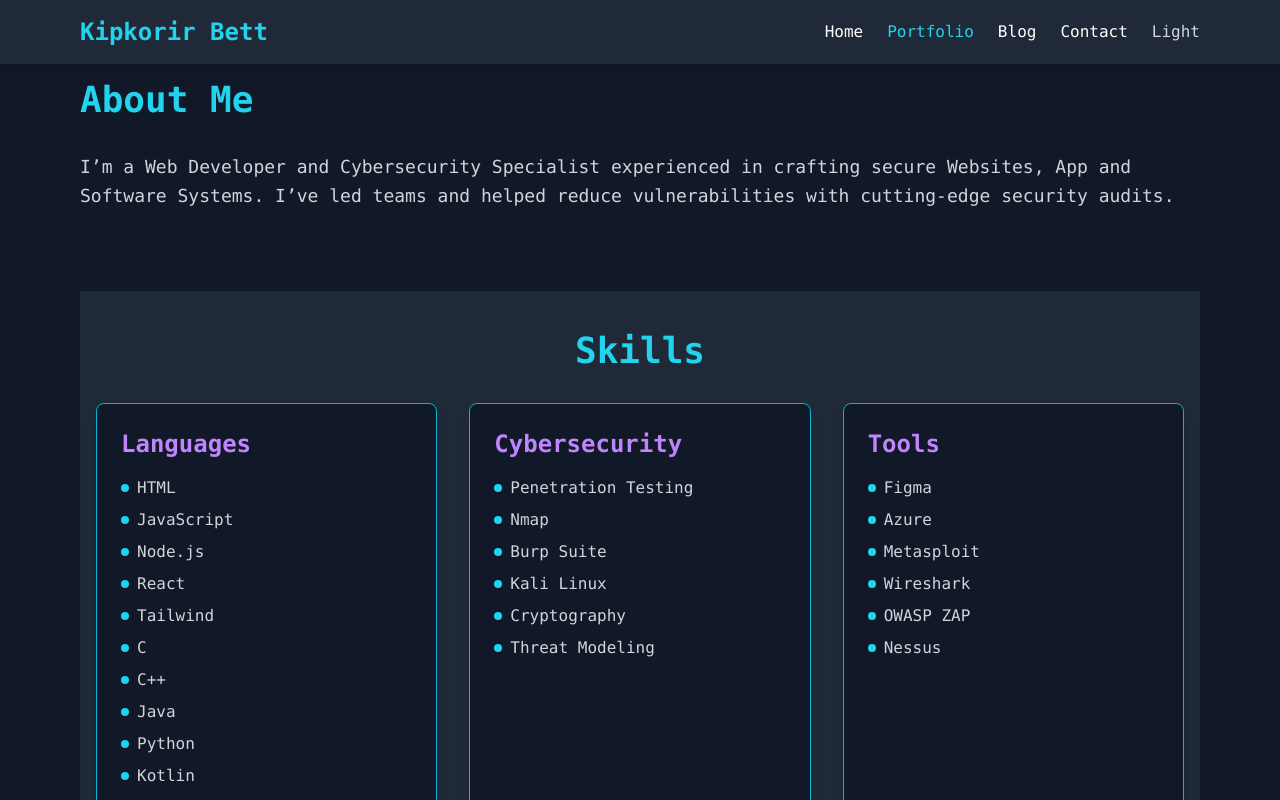
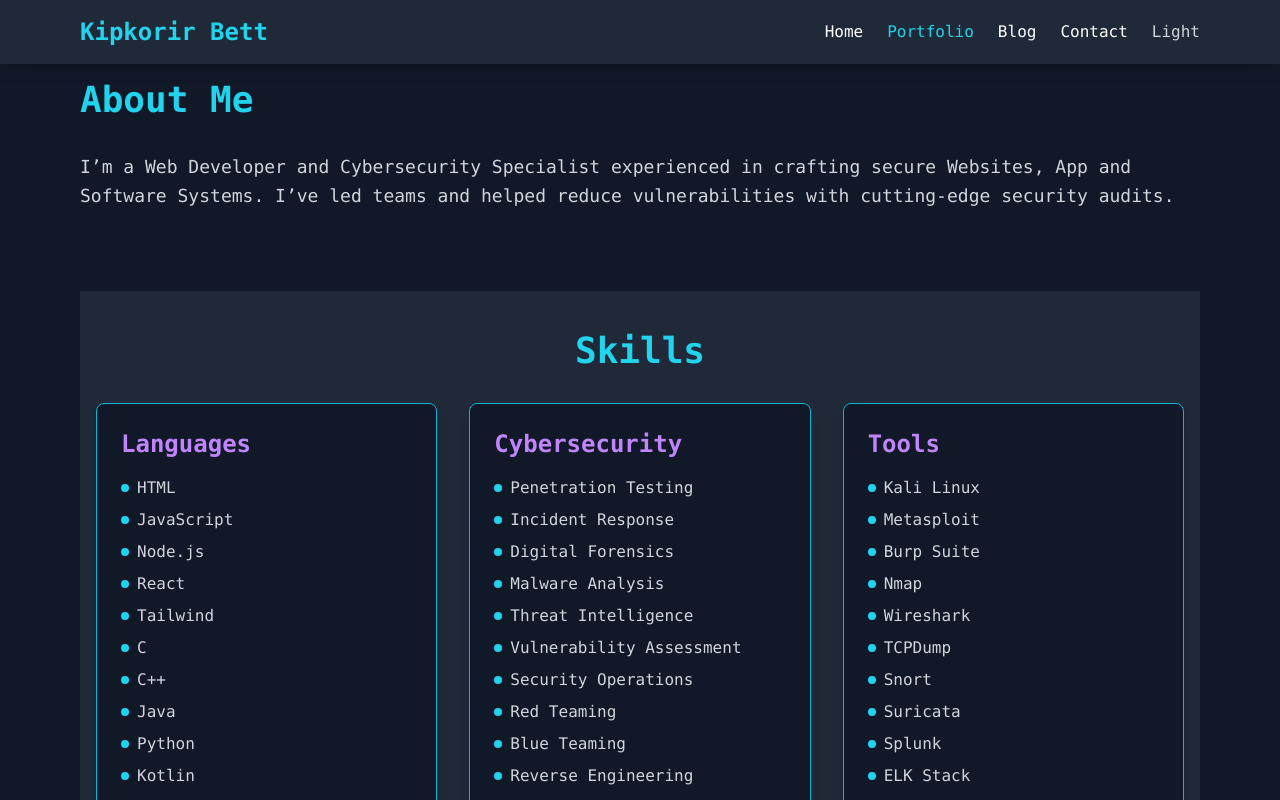
Before and after one commit to ArapKBett/Aab, a React (Create React App) app in the folder frontend/: page /portfolio in a window 1280 px wide. Shown: the top 800 px of the page. Built offline with nearby package versions, Linux system fonts and the light colour scheme; no server answers.

Commit message:
Update Portfolio.js

```diff
--- a/frontend/src/pages/Portfolio.js
+++ b/frontend/src/pages/Portfolio.js
@@ -24,9 +24,9 @@ const Portfolio = () => {
         <h2 className="text-4xl font-bold text-cyan-400 mb-8 text-center">Skills</h2>
         <div className="grid grid-cols-1 md:grid-cols-3 gap-8 px-4">
           {[
-            { title: 'Languages', items: ['HTML', 'JavaScript', , 'Node.js', 'React', 'Tailwind', 'C', 'C++', 'Java', 'Python', 'Kotlin', 'Angular', 'SQL'] },
-            { title: 'Cybersecurity', items: ['Penetration Testing', 'Nmap', 'Burp Suite', 'Kali Linux', 'Cryptography', 'Threat Modeling'] },
-            { title: 'Tools', items: ['Figma', 'Azure', 'Metasploit', 'Wireshark', 'OWASP ZAP', 'Nessus'] },
+            { title: 'Languages', items: ['HTML', 'JavaScript', 'Node.js', 'React', 'Tailwind', 'C', 'C++', 'Java', 'Python', 'Kotlin', 'Angular', 'SQL'] },
+            { title: 'Cybersecurity', items: ['Penetration Testing', 'Incident Response', 'Digital Forensics', 'Malware Analysis', 'Threat Intelligence', 'Vulnerability Assessment', 'Security Operations', 'Red Teaming', 'Blue Teaming', 'Reverse Engineering', 'Cryptography', 'Threat Modeling'] },
+            { title: 'Tools', items: ['Kali Linux', 'Metasploit', 'Burp Suite', 'Nmap', 'Wireshark', 'TCPDump', 'Snort', 'Suricata', 'Splunk', 'ELK Stack', 'Tenable Nessus', 'Qualys', 'OpenVAS', 'OWASP ZAP', 'BloodHound', 'Mimikatz', 'John the Ripper', 'Hydra', 'Maltego', 'Aircrack-ng'] },
           ].map((skill) => (
             <motion.div key={skill.title} whileHover={{ scale: 1.05 }} className="p-6 bg-gray-900 rounded-lg shadow-lg border border-cyan-500">
               <h3 className="text-2xl font-semibold text-purple-400">{skill.title}</h3>
```
